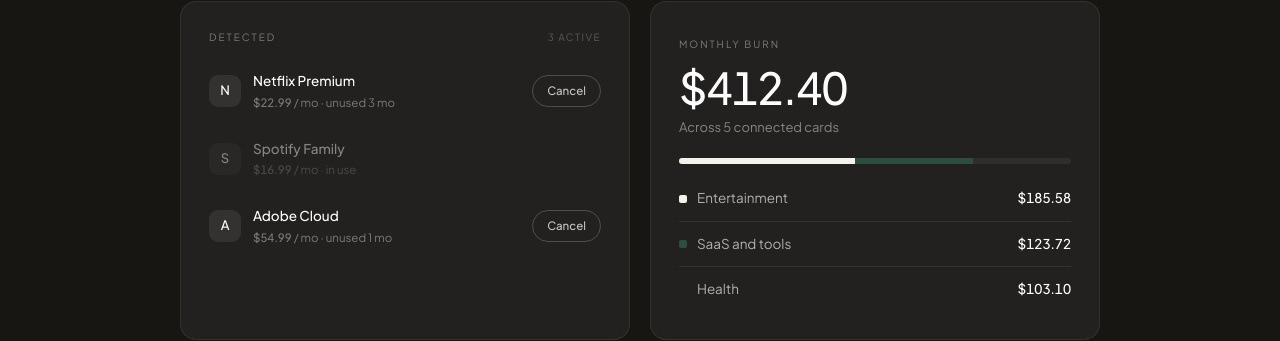
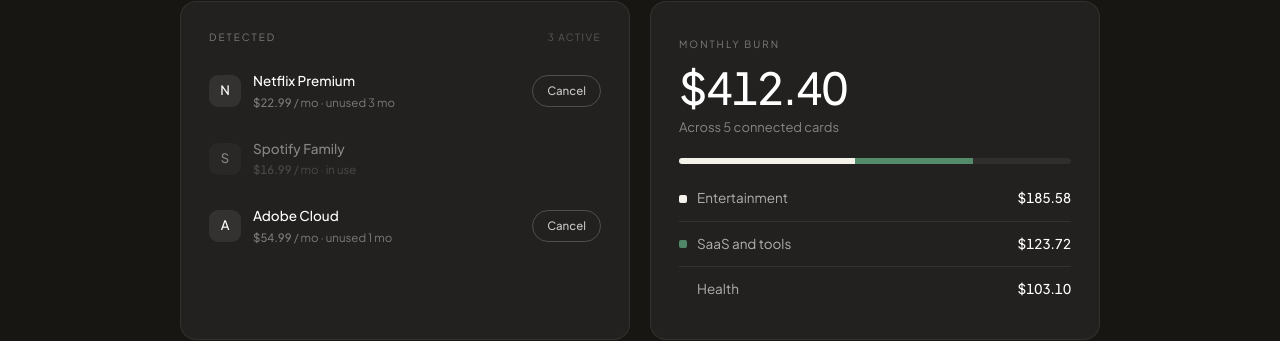
Before and after one commit to thisisanshrastogi/amalgam, a React (Vite) app: page / in a window 1280 px wide. Shown: the part 4063-4404 px from the top of the page. Built offline with nearby package versions, Linux system fonts and the light colour scheme.

Commit message:
color change

```diff
--- a/src/components/Subscriptions.jsx
+++ b/src/components/Subscriptions.jsx
@@ -28,7 +28,7 @@
 
 const SWATCH = {
   Entertainment: 'bg-paper',
-  'SaaS and tools': 'bg-[#2C4E3E]',
+  'SaaS and tools': 'bg-[var(--mint)] opacity-70',
   Health: 'bg-white/12',
 };
 
```
